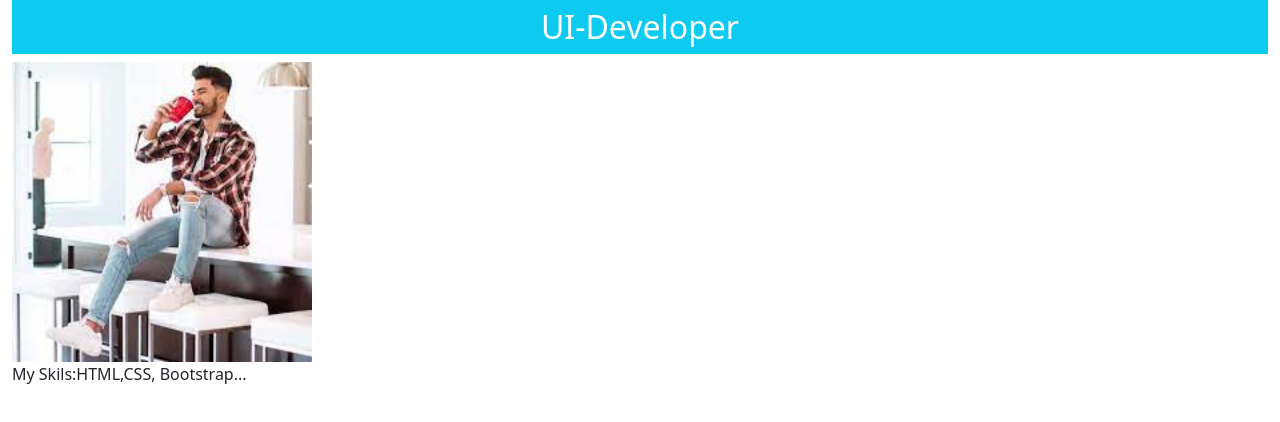
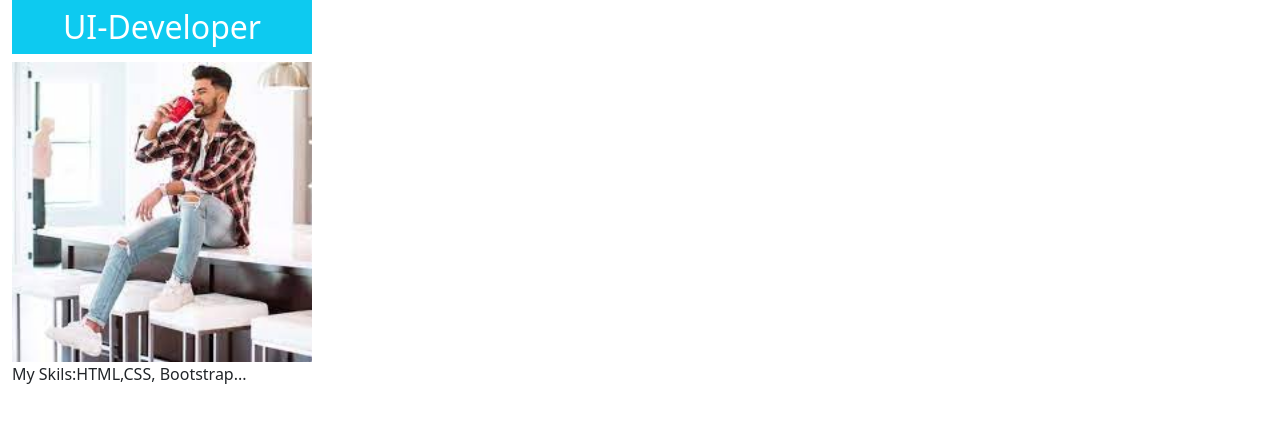
Before and after one commit to manojTechGroup99/ui-portfolio, a website: page index.html in a window 1280 px wide. Drawn offline with nearby package versions, Linux system fonts and the light colour scheme.

Commit message:
version-4 updated

```diff
--- a/index.html
+++ b/index.html
@@ -9,7 +9,7 @@
 <script src="https://cdn.jsdelivr.net/npm/bootstrap@5.3.2/dist/js/bootstrap.bundle.min.js" integrity="sha384-C6RzsynM9kWDrMNeT87bh95OGNyZPhcTNXj1NW7RuBCsyN/o0jlpcV8Qyq46cDfL" crossorigin="anonymous"></script>
 </head>
 <body class="container-fluid">
-    <h2 class="bg-info text-white p-2 text-center">UI-Developer</h2>
+    <h2 class="bg-info text-white p-2 text-center" style="width:300px">UI-Developer</h2>
     <img src="public/images/mens-fashion.jpg" width="300" height="300">
      <p>My Skils:HTML,CSS, Bootstrap...</p>
 </body>
```
